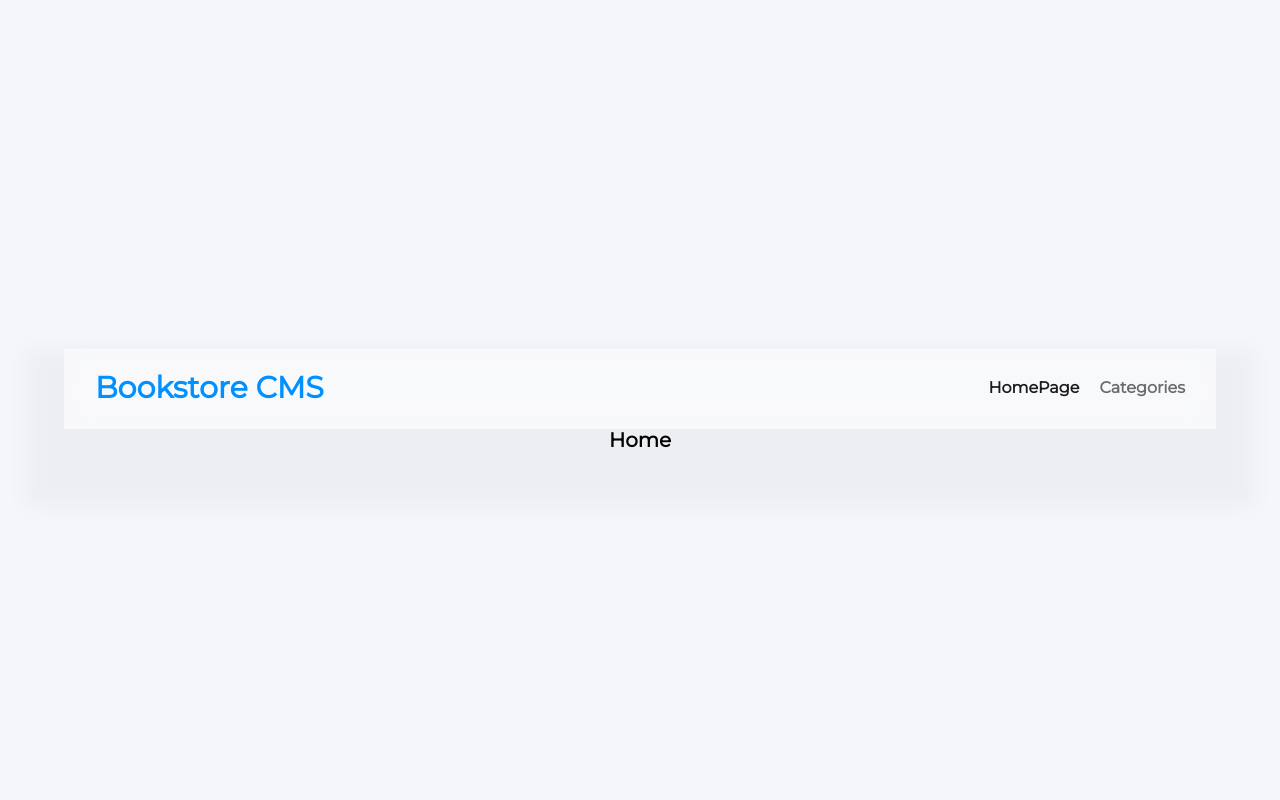
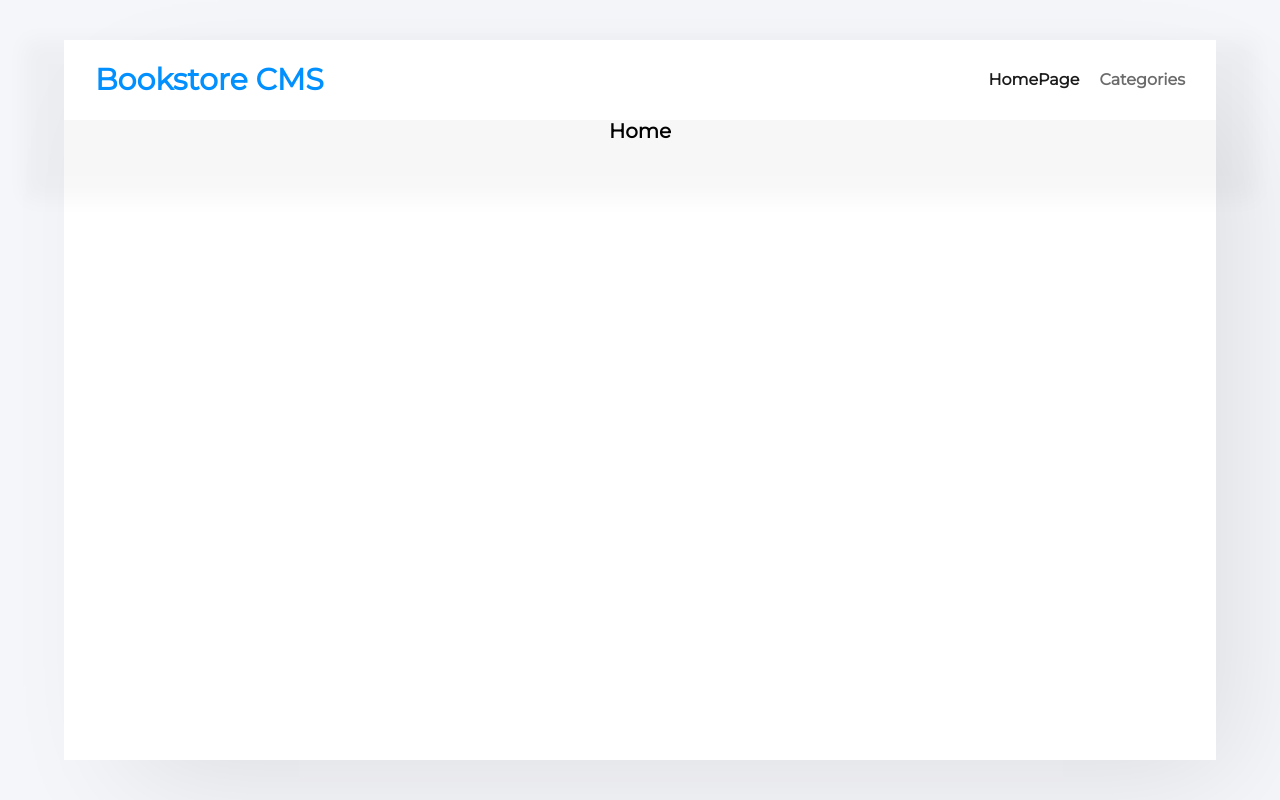
Before and after one commit to Ruthmy/bookstore, a React (Create React App) app: page / in a window 1280 px wide. Built offline with nearby package versions, Linux system fonts and the light colour scheme.

Commit message:
Modified 'App.js' -stylesheet- Deleted unnecesary default styles and added a basic style for the main div container.

```diff
--- a/src/styles/App.css
+++ b/src/styles/App.css
@@ -1,39 +1,9 @@
-.App {
-  text-align: center;
+.Bookstore {
+  z-index: 1;
+  width: 90vw;
+  height: 90vh;
+  background-color: var(--background-color);
+  box-shadow: 40px 40px 113px -24px rgba(0, 0, 0, 0.1);
+  -webkit-box-shadow: 40px 40px 113px -24px rgba(0, 0, 0, 0.1);
+  -moz-box-shadow: 40px 40px 113px -24px rgba(0, 0, 0, 0.1);
 }
-
-.App-logo {
-  height: 40vmin;
-  pointer-events: none;
-}
-
-@media (prefers-reduced-motion: no-preference) {
-  .App-logo {
-    animation: App-logo-spin infinite 20s linear;
-  }
-}
-
-.App-header {
-  background-color: #282c34;
-  min-height: 100vh;
-  display: flex;
-  flex-direction: column;
-  align-items: center;
-  justify-content: center;
-  font-size: calc(10px + 2vmin);
-  color: white;
-}
-
-.App-link {
-  color: #61dafb;
-}
-
-@keyframes App-logo-spin {
-  from {
-    transform: rotate(0deg);
-  }
-
-  to {
-    transform: rotate(360deg);
-  }
-}
```
